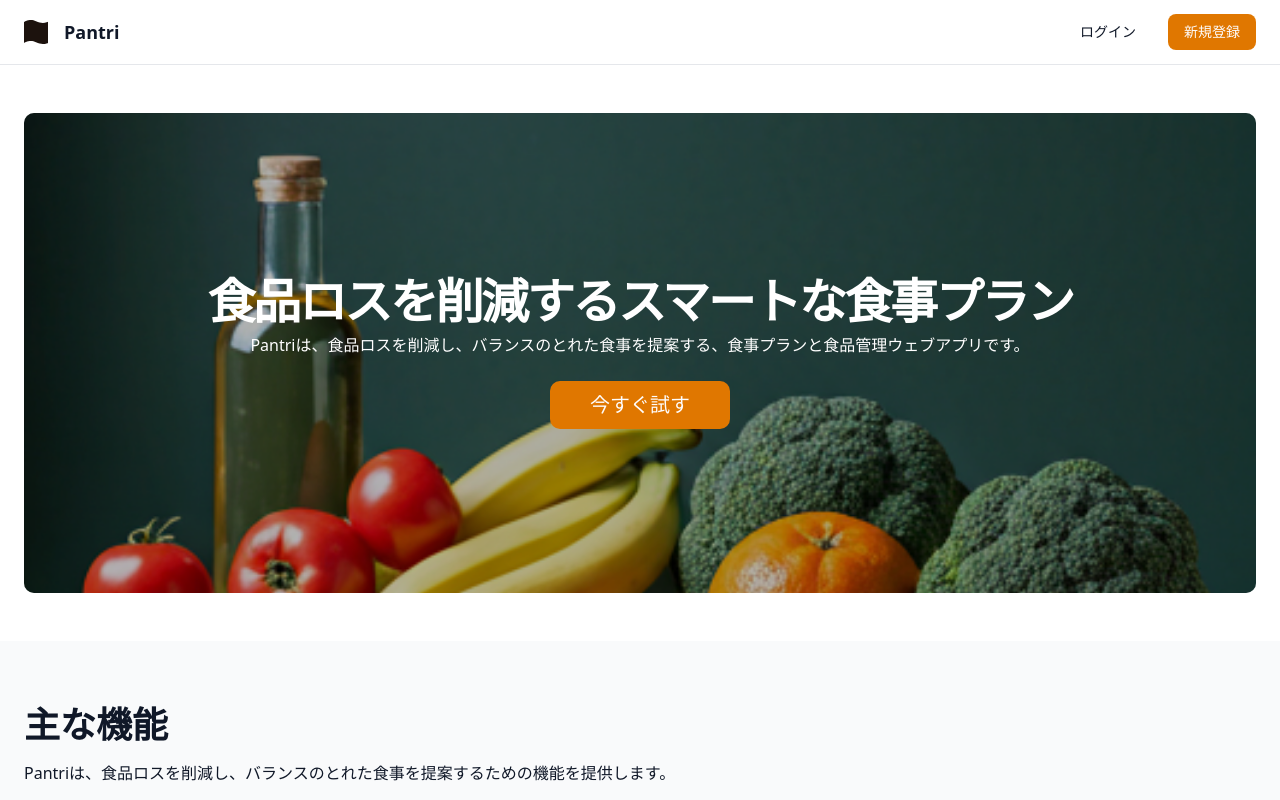
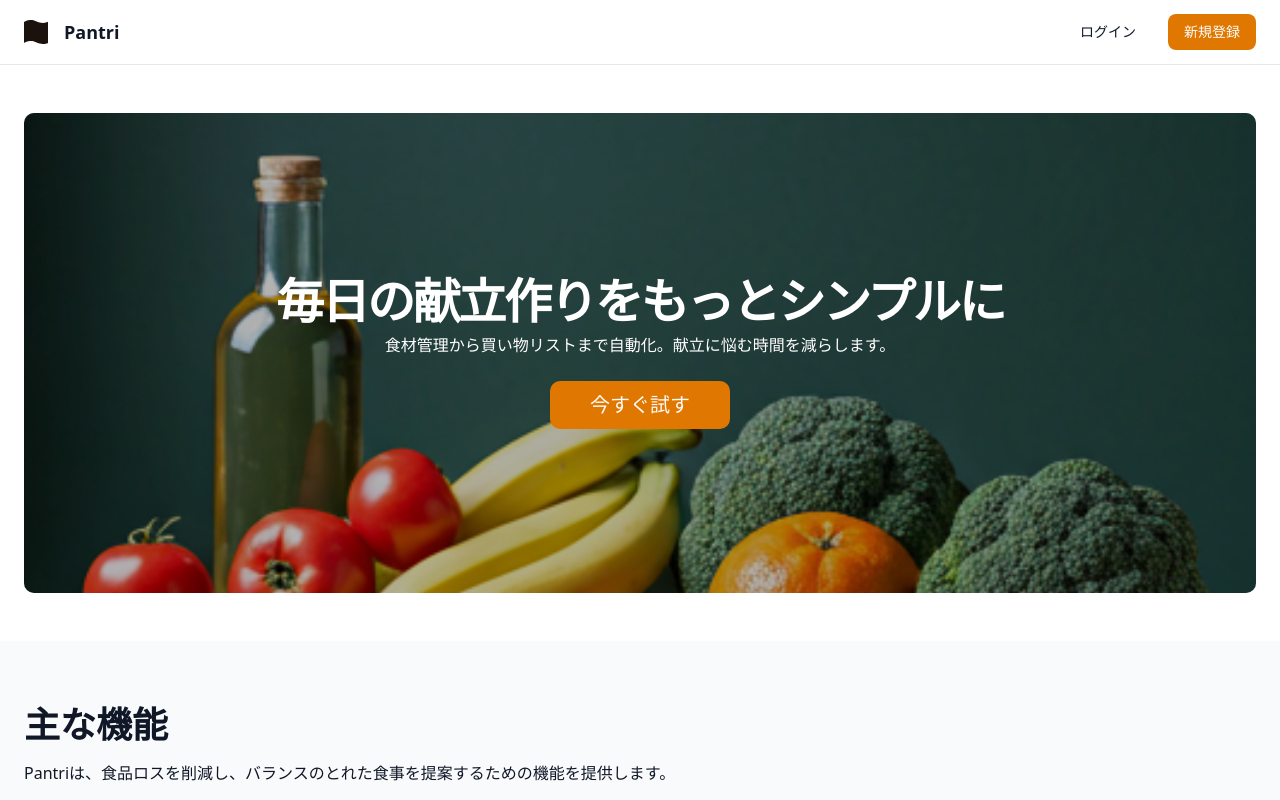
Before and after one commit to khomma0312/pantri, a Next.js app: page /about in a window 1280 px wide. Shown: the top 800 px of the page. Built offline with nearby package versions, Linux system fonts and the light colour scheme.

Commit message:
update: ヒーローセクションのタイトルと説明文を変更し、ボタンをリンクに更新

```diff
--- a/app/about/components/hero-section.tsx
+++ b/app/about/components/hero-section.tsx
@@ -1,4 +1,5 @@
 import { Button } from "@/components/ui/button";
+import Link from "next/link";
 
 export const HeroSection = () => (
   <section
@@ -8,13 +9,13 @@ export const HeroSection = () => (
     <div className="bg-black/30 absolute inset-0 rounded-lg"></div>
     <div className="relative max-w-4xl">
       <h1 className="text-3xl font-black tracking-tighter mb-2 lg:text-5xl">
-        食品ロスを削減するスマートな食事プラン
+        毎日の献立作りをもっとシンプルに
       </h1>
       <p className="text-base font-normal mb-6">
-        Pantriは、食品ロスを削減し、バランスのとれた食事を提案する、食事プランと食品管理ウェブアプリです。
+        食材管理から買い物リストまで自動化。献立に悩む時間を減らします。
       </p>
       <Button className="text-xl font-medium px-10 py-6 rounded-lg text-primary-foreground">
-        今すぐ試す
+        <Link href="/signup">今すぐ試す</Link>
       </Button>
     </div>
   </section>
```
